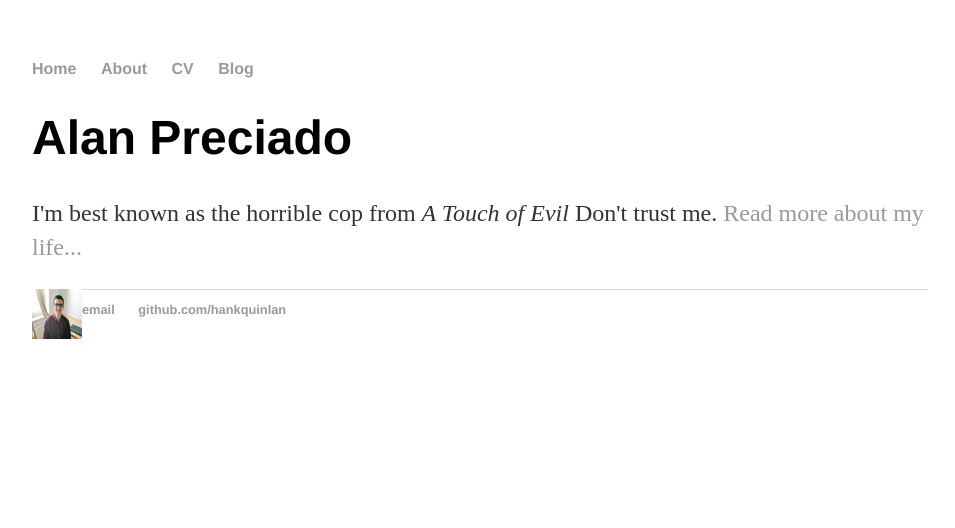
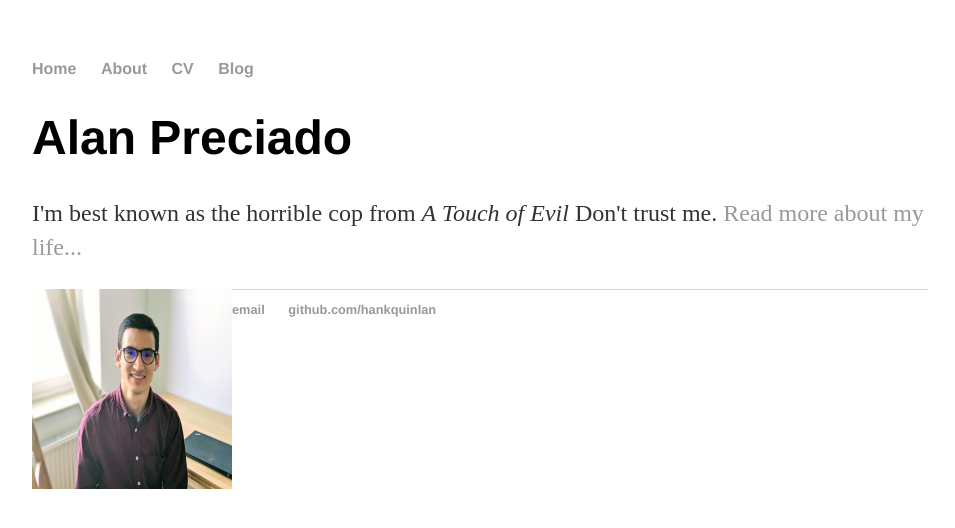
Before and after one commit to agrija9/agrija9.github.io, a Jekyll site: the page built from index.html, in a window 1280 px wide. Shown: the top 528 px of the page, without its empty margins (160-1115 px from the left). Built offline with Jekyll 4.4.1, drawn with Linux system fonts in a browser that asks for light colours.

Commit message:
Update index.html

```diff
--- a/index.html
+++ b/index.html
@@ -5,6 +5,6 @@
 <div class="blurb">
 	<h1>Alan Preciado</h1>
 	<p>I'm best known as the horrible cop from <em>A Touch of Evil</em> Don't trust me. <a href="/about">Read more about my life...</a></p>
-	<img src="images/profile.jpeg" alt="hi" class="inline" align="left" width="50" height="50"/>
+	<img src="images/profile.jpeg" alt="hi" class="inline" align="left" width="200" height="200"/>
 
 </div><!-- /.blurb -->
```
